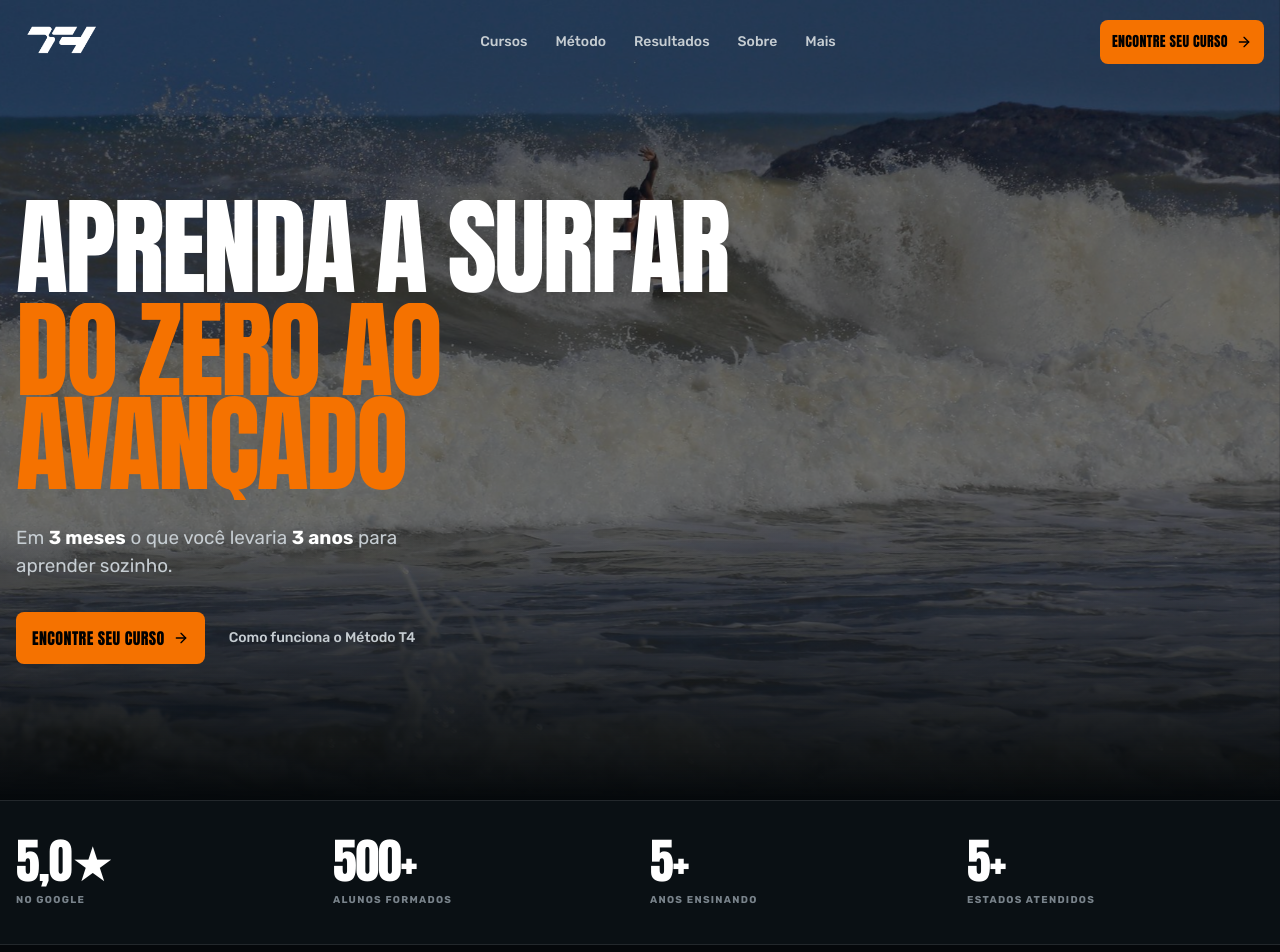
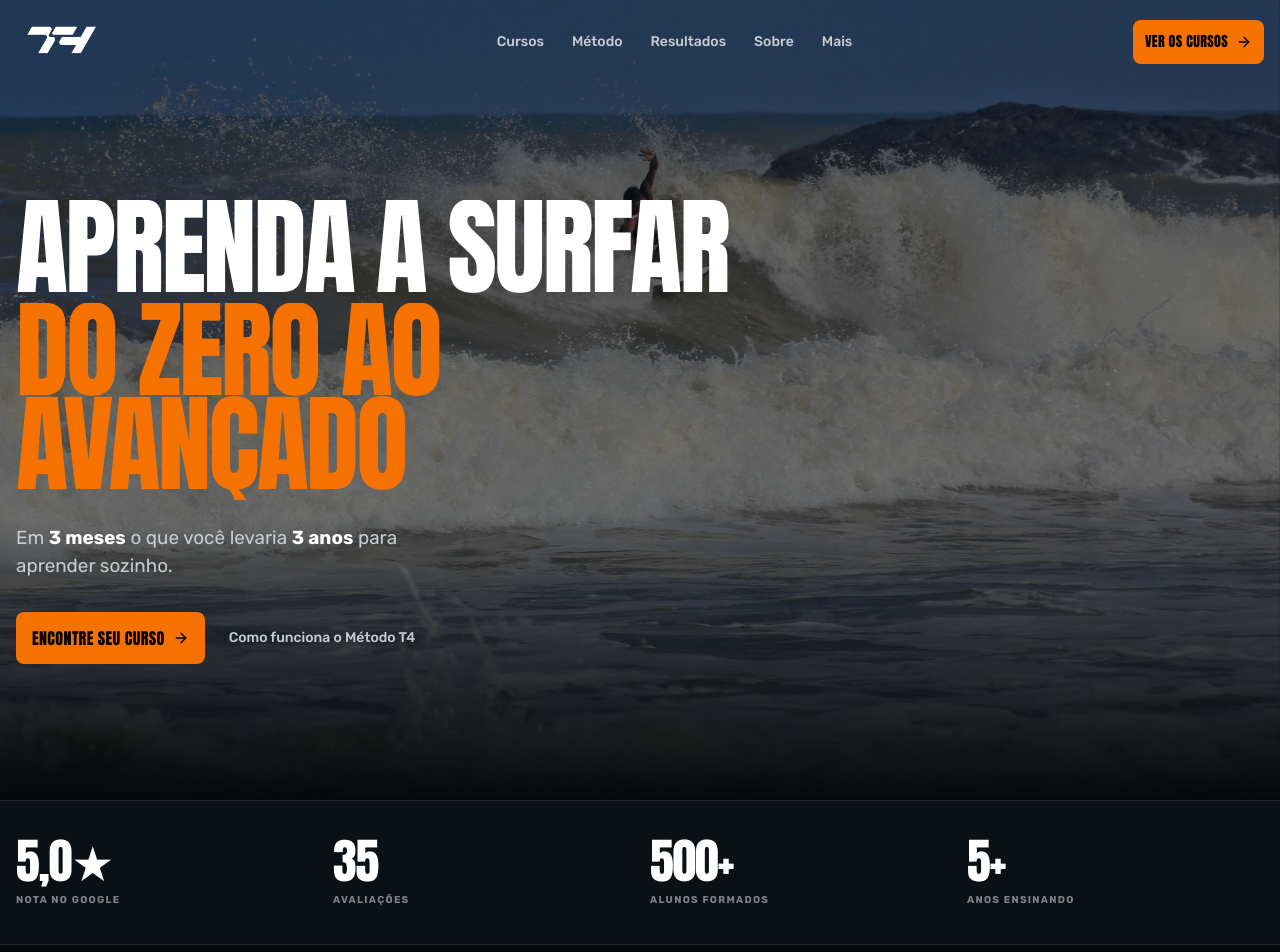
Before and after one commit to Annefrancielly/WebSiteT4, a Next.js app in the folder apps/web/: page / in a window 1280 px wide. Shown: the top 952 px of the page. Built offline with nearby package versions, Linux system fonts and the light colour scheme.

Commit message:
feat(home): dados confirmados pelo cliente e CTAs apontando para os destinos definitivos

```diff
--- a/apps/web/src/constants/site-data.ts
+++ b/apps/web/src/constants/site-data.ts
@@ -150,16 +150,21 @@ export const PROFESSOR_TRAJETORIA_YOUTUBE_URL = "https://youtu.be/GI9on9VKkOA";
  * Vídeo em que o Ricardo responde à pergunta que dá título à seção do Método:
  * "por que uns levam 3 anos e outros levam 3 meses?".
  *
- * ESTÁ VAZIO DE PROPÓSITO. É só colar aqui o link que o Ricardo mandar — pode
- * ser no formato "https://youtu.be/XXXX" ou "https://www.youtube.com/watch?v=XXXX",
- * os dois são aceitos.
+ * PROVISÓRIO — decisão do cliente em 23/08: usar por enquanto o mesmo vídeo que
+ * já roda na página de Cursos. Quando o vídeo definitivo for gravado, é só
+ * trocar a URL aqui; aceita "https://youtu.be/XXXX" e
+ * "https://www.youtube.com/watch?v=XXXX".
  *
- * Enquanto estiver vazio, a seção existe com o título e o texto, e o bloco do
- * vídeo simplesmente não é renderizado. Preferi assim a mostrar uma caixa
- * "vídeo em breve": se esta versão for publicada antes do link chegar, a página
- * continua parecendo pronta, e não inacabada.
+ * A URL está escrita, e não apontando para COURSE_DETAILS, de propósito: são
+ * dois vídeos que por ora coincidem, não o mesmo vídeo. Referenciar o outro
+ * faria a seção do Método mudar sozinha no dia em que a prévia do curso fosse
+ * trocada.
+ *
+ * Se algum dia esta constante ficar vazia, a seção continua existindo com
+ * título e texto e o bloco do vídeo simplesmente não é renderizado — a página
+ * nunca fica com cara de inacabada.
  */
-export const METODO_VIDEO_YOUTUBE_URL = "";
+export const METODO_VIDEO_YOUTUBE_URL = "https://youtu.be/tbGmUWUBvxo";
 
 /**
  * Números da faixa de prova social, logo abaixo do Hero.
@@ -167,15 +172,18 @@ export const METODO_VIDEO_YOUTUBE_URL = "";
  * PROCEDÊNCIA DE CADA UM — importante, porque número de prova social errado é
  * o tipo de erro que custa credibilidade e não se conserta com deploy:
  *
- *   500+ alunos    já publicado no site (Hero e StatsStrip antigos)
- *   5+ anos        já publicado no site (selo "Instrutor Profissional há 5+ anos")
- *   5+ estados     já publicado no site (StatsStrip antigo)
- *   5,0 no Google  A CONFIRMAR com o Ricardo
+ *   5,0 no Google    confirmado pelo Ricardo em 23/08
+ *   35 avaliações    confirmado pelo Ricardo em 23/08
+ *   500+ alunos      já publicado no site (Hero e StatsStrip antigos)
+ *   5+ anos          já publicado no site (selo "Instrutor Profissional há 5+ anos")
  *
- * Os três primeiros a T4 já afirma publicamente hoje; repeti-los não inventa
- * nada. O quarto veio da ficha do Google e ainda não foi confirmado por ele.
- * Se ele não confirmar, basta apagar o item: a grade se ajusta sozinha para
- * três colunas.
+ * Ficou de fora o "150 alunos / 4.9" que ainda consta em COURSE_DETAILS: ele
+ * contradiz o que o site publica e é o dado mais velho dos dois. Vale corrigir
+ * lá quando aquela seção for refatorada.
+ *
+ * Também ficou de fora "5+ estados", do StatsStrip antigo: com a avaliação e a
+ * contagem do Google ocupando dois lugares, ele seria o quinto item numa grade
+ * de quatro. Nota e número de avaliações vendem mais que cobertura geográfica.
  *
  * `valor` é número, e não texto, porque o contador precisa animar até ele.
  * O "+" e o "★" moram em `sufixo`.
@@ -188,10 +196,10 @@ export type ProvaSocial = {
 };
 
 export const PROVAS_SOCIAIS: ProvaSocial[] = [
-  { valor: 5, casasDecimais: 1, sufixo: "★", rotulo: "no Google" },
+  { valor: 5, casasDecimais: 1, sufixo: "★", rotulo: "nota no Google" },
+  { valor: 35, rotulo: "avaliações" },
   { valor: 500, sufixo: "+", rotulo: "alunos formados" },
   { valor: 5, sufixo: "+", rotulo: "anos ensinando" },
-  { valor: 5, sufixo: "+", rotulo: "estados atendidos" },
 ];
 
 /**
--- a/apps/web/src/features/components/home/CommonMistakesSection.tsx
+++ b/apps/web/src/features/components/home/CommonMistakesSection.tsx
@@ -13,7 +13,7 @@ type Erro = {
  * velocidade". Não foram inventados aqui — as descrições abaixo é que são
  * redação nova sobre o vocabulário dele.
  *
- * Ainda vale ele confirmar se são exatamente esses quatro e nessa ordem.
+ * Os quatro e a ordem foram confirmados por ele em 23/08.
  */
 const ERROS: Erro[] = [
   {
--- a/apps/web/src/features/components/home/HeroSection.tsx
+++ b/apps/web/src/features/components/home/HeroSection.tsx
@@ -10,19 +10,17 @@ import { withBasePath } from "@/lib/paths";
  *
  * Isolados aqui porque os dois vão mudar em etapas já previstas:
  *
- * DESTINO_PRIMARIO  -> vira "#nivel" quando o seletor de nível existir.
- *                      Hoje aponta para a vitrine, que é a âncora que a Home
- *                      realmente tem. Link quebrado num CTA principal é
- *                      dinheiro perdido, então ele só muda quando o destino
- *                      estiver no ar.
+ * O botão principal leva ao SELETOR, e não direto à vitrine. A diferença é
+ * comercial: quem acabou de ler a promessa ainda não sabe qual dos três cursos
+ * é o dele, e jogá-lo numa fileira de três produtos transfere a ele um trabalho
+ * que o site pode fazer. O seletor pergunta a situação e entrega o card certo.
  *
- * DESTINO_SECUNDARIO -> vira "#metodo" quando a seção do vídeo entrar na Home.
- *                      Hoje leva para /cursos, onde a explicação do método já
- *                      existe — a promessa do rótulo é cumprida de qualquer
- *                      forma.
+ * É por isso que o cabeçalho e o Hero apontam para lugares diferentes: a barra
+ * fixa serve quem já está decidido e quer ver a oferta; o Hero serve quem
+ * acabou de chegar.
  */
-const DESTINO_PRIMARIO = "#cursos";
-const DESTINO_SECUNDARIO = "/cursos/";
+const DESTINO_PRIMARIO = "#nivel";
+const DESTINO_SECUNDARIO = "#metodo";
 
 /**
  * Hero da Home.
--- a/apps/web/src/features/components/home/MobileBuyBar.tsx
+++ b/apps/web/src/features/components/home/MobileBuyBar.tsx
@@ -81,8 +81,13 @@ export function MobileBuyBar() {
           </p>
         </div>
 
+        {/*
+          Mesmo destino do botão do cabeçalho: a barra fixa serve quem já está
+          decidido e quer ver a oferta. Quem chegou agora tem o Hero, que leva
+          ao seletor.
+        */}
         <Link
-          href="#nivel"
+          href="#cursos"
           className="group inline-flex min-h-[48px] shrink-0 items-center gap-2 rounded-lg bg-brand-orange px-5 font-display text-sm uppercase tracking-wide text-brand-black transition-colors hover:bg-brand-orange/90"
         >
           Ver cursos
--- a/apps/web/src/features/components/layout/SiteHeader.tsx
+++ b/apps/web/src/features/components/layout/SiteHeader.tsx
@@ -51,7 +51,18 @@ const LINKS_SECUNDARIOS: LinkNav[] = [
   { label: "Perguntas frequentes", href: "/faq/" },
 ];
 
-/** Vira "#nivel" quando o seletor de nível existir (etapa 7). */
+/**
+ * Destino do botão do cabeçalho.
+ *
+ * Decisão do cliente em 23/08: o botão para de vender um curso específico e
+ * passa a levar para a seção que mostra os três. Antes ele apontava direto para
+ * um checkout da Kiwify — o que, numa barra presente em TODAS as páginas,
+ * significava empurrar o mesmo produto para quem talvez precisasse de outro.
+ *
+ * O rótulo acompanhou a mudança: "Ver os cursos" descreve o que acontece ao
+ * clicar. Botão que promete uma coisa e faz outra queima confiança logo no
+ * primeiro clique.
+ */
 const DESTINO_CTA = "#cursos";
 
 const MENSAGEM_WHATSAPP =
@@ -176,7 +187,7 @@ export function SiteHeader() {
               className="group h-auto min-h-[44px] rounded-lg bg-brand-orange px-4 font-display text-[13px] uppercase tracking-wide text-brand-black transition-colors hover:bg-brand-orange/90 sm:px-5 sm:text-sm"
             >
               <Link href={resolverHref(DESTINO_CTA)}>
-                Encontre seu curso
+                Ver os cursos
                 <ArrowRight className="size-4 transition-transform duration-200 group-hover:translate-x-1" />
               </Link>
             </Button>
@@ -258,7 +269,7 @@ export function SiteHeader() {
               asChild
               className="h-auto min-h-[48px] w-full rounded-lg bg-brand-orange font-display text-base uppercase tracking-wide text-brand-black hover:bg-brand-orange/90"
             >
-              <Link href={resolverHref(DESTINO_CTA)}>Encontre seu curso</Link>
+              <Link href={resolverHref(DESTINO_CTA)}>Ver os cursos</Link>
             </Button>
           </SheetClose>
 
```
